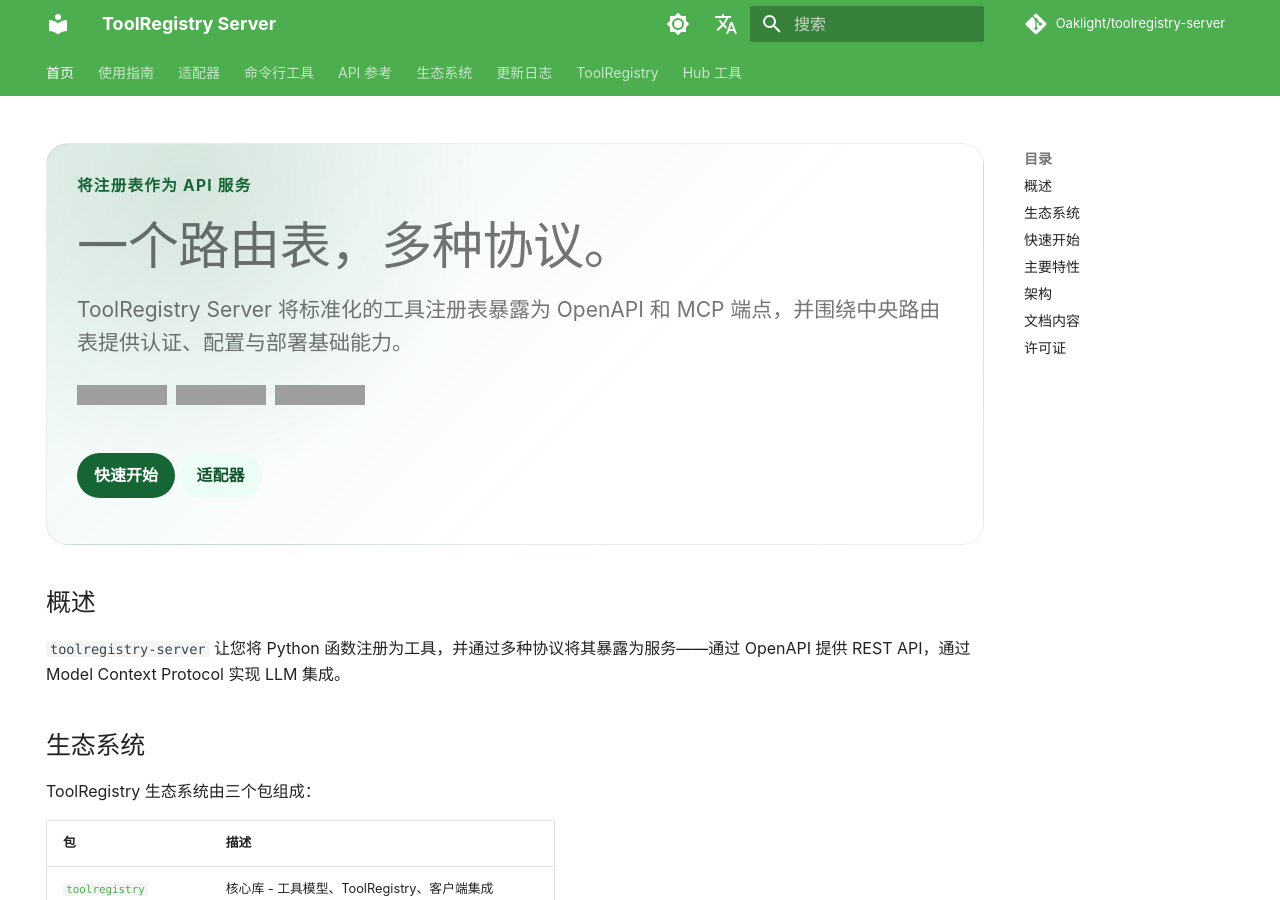
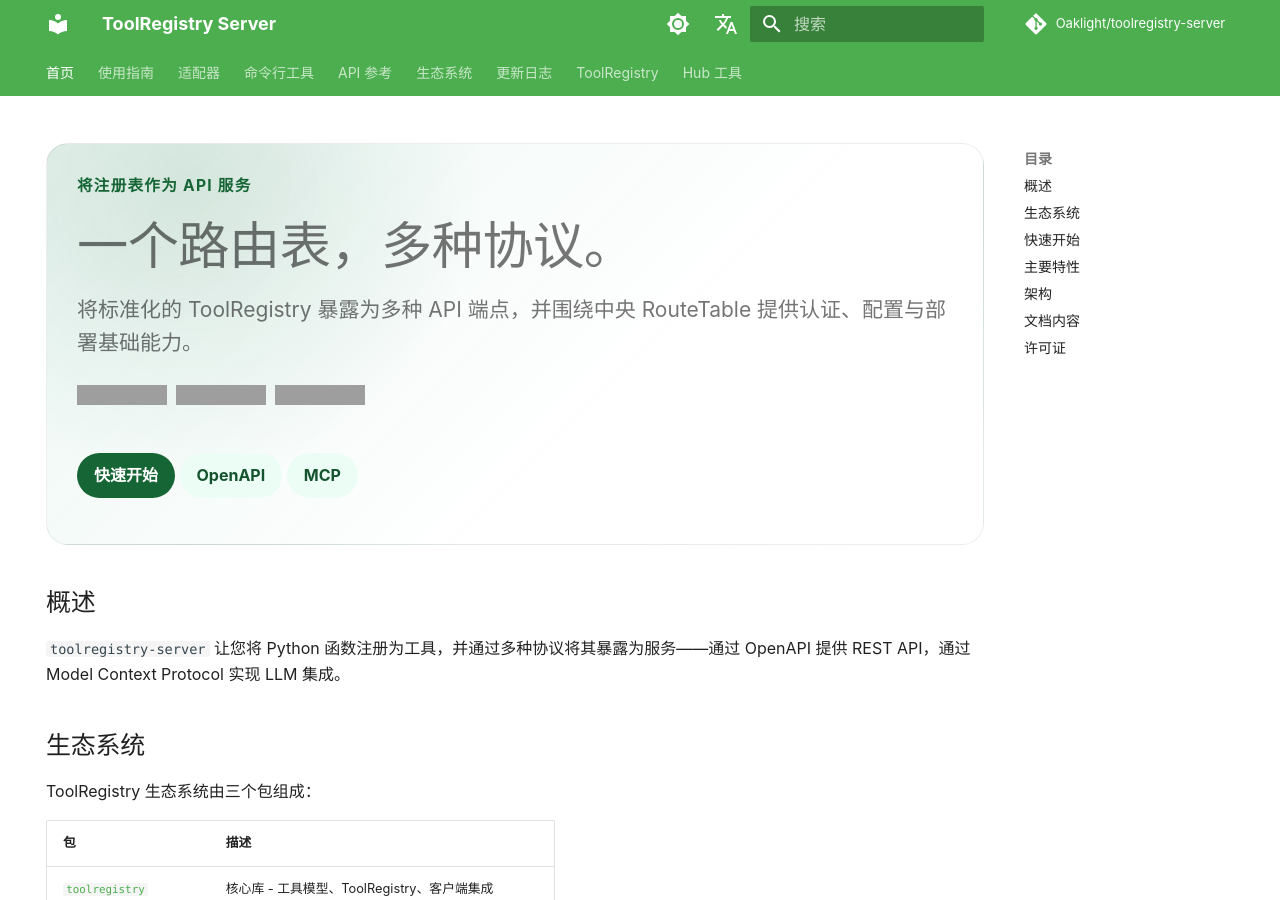
Before and after one commit to Oaklight/toolregistry-server, an MkDocs documentation site: the page built from docs/index.md, in a window 1280 px wide and 900 px high. Built offline with MkDocs 1.6.1 and Material for MkDocs 9.7.7, drawn with Linux system fonts in a browser that asks for light colours; some web fonts are replaced; comment, search, counter and statistics services are not loaded; grey boxes are pictures that could not be loaded.

Commit message:
docs: polish homepage hero copy

```diff
--- a/docs/index.md
+++ b/docs/index.md
@@ -10,7 +10,7 @@ hide:
 
 # 一个路由表，多种协议。
 
-<p class="tr-hero__desc">ToolRegistry Server 将标准化的工具注册表暴露为 OpenAPI 和 MCP 端点，并围绕中央路由表提供认证、配置与部署基础能力。</p>
+<p class="tr-hero__desc">将标准化的 ToolRegistry 暴露为多种 API 端点，并围绕中央 RouteTable 提供认证、配置与部署基础能力。</p>
 
 <p class="tr-badges">
   <a href="https://pypi.org/project/toolregistry-server/"><img alt="PyPI version" src="https://img.shields.io/pypi/v/toolregistry-server?labelColor=475569&color=166534"></a>
@@ -20,7 +20,8 @@ hide:
 
 <div class="tr-actions" markdown>
 [快速开始](usage/quickstart.md){ .tr-button .tr-button--primary }
-[适配器](adapters/){ .tr-button .tr-button--secondary }
+[OpenAPI](adapters/openapi.md){ .tr-button .tr-button--secondary }
+[MCP](adapters/mcp.md){ .tr-button .tr-button--secondary }
 </div>
 </section>
 
```
